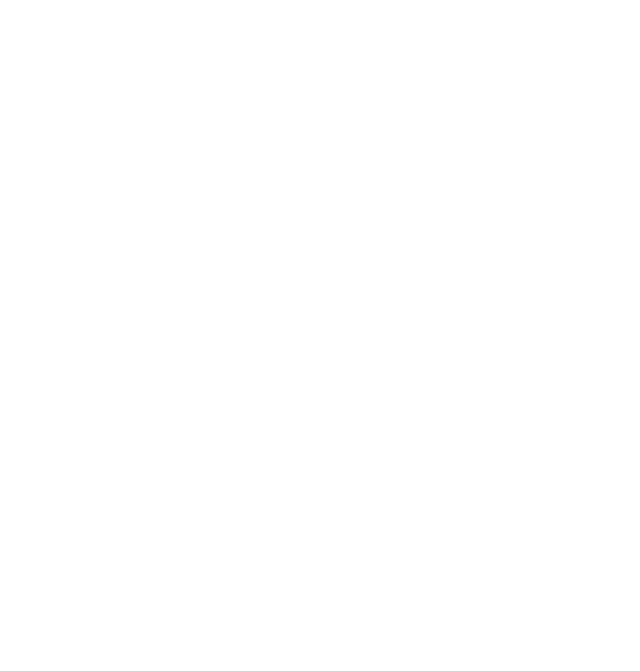
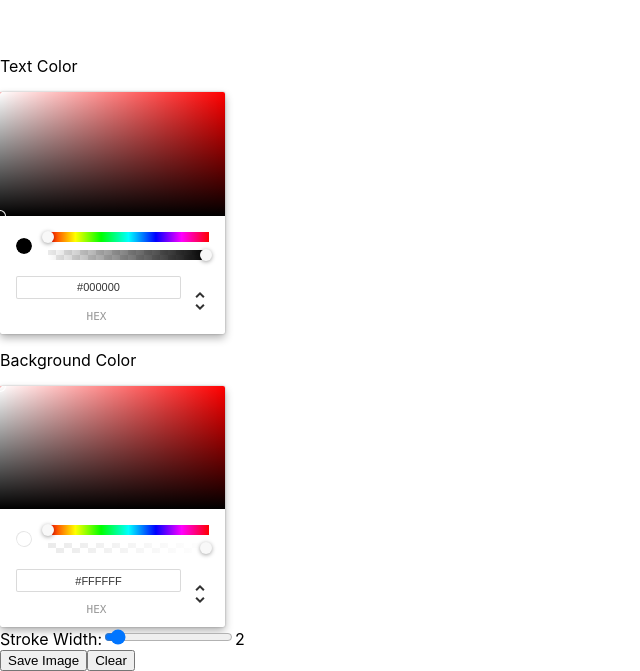
Before and after one commit to anshi06/Swift-sign, a React (Create React App) app: page / in a window 1280 px wide. Shown: the part 346-1017 px from the top of the page, without its empty margins (0-640 px from the left). Before the commit the page ends 800 px from the top, so only its background shows below. Built offline with nearby package versions, Linux system fonts and the light colour scheme.

Commit message:
Boilerplate

```diff
--- a/package.json
+++ b/package.json
@@ -7,6 +7,7 @@
     "@testing-library/react": "^13.4.0",
     "@testing-library/user-event": "^13.5.0",
     "react": "^18.2.0",
+    "react-color": "^2.19.3",
     "react-dom": "^18.2.0",
     "react-scripts": "5.0.1",
     "web-vitals": "^2.1.4"
@@ -34,5 +35,8 @@
       "last 1 firefox version",
       "last 1 safari version"
     ]
+  },
+  "devDependencies": {
+    "@babel/plugin-proposal-private-property-in-object": "^7.21.11"
   }
 }
--- a/src/App.js
+++ b/src/App.js
@@ -1,7 +1,165 @@
+import { useRef, useState } from "react";
+import { ChromePicker } from "react-color";
+
 function App() {
+  const canvasRef = useRef(null);
+  const [textColor, setTextColor] = useState("#000000");
+  const [backgroundColor, setBackgroundColor] = useState("#ffffff");
+  const [isDrawing, setIsDrawing] = useState(false);
+  const [showTextColorPicker, setShowTextColorPicker] = useState(false);
+  const [strokeWidth, setStrokeWidth] = useState(2); // Initial stroke width
+
+  const saveImage = () => {
+    const canvas = canvasRef.current;
+    if (!canvas) return;
+
+    const dataUrl = canvas.toDataURL();
+
+    const link = document.createElement("a");
+    link.href = dataUrl;
+
+    link.download = "signature.png";
+
+    link.click();
+  };
+
+  const clearCanvas = () => {
+    const canvas = canvasRef.current;
+    if (!canvas) return;
+
+    const ctx = canvas.getContext("2d");
+
+    ctx.clearRect(0, 0, canvas.width, canvas.height);
+  };
+
+  const startDrawing = (e) => {
+    const canvas = canvasRef.current;
+    if (!canvas) return;
+
+    const ctx = canvas.getContext("2d");
+    setIsDrawing(true);
+
+    ctx.strokeStyle = textColor;
+    ctx.fillStyle = backgroundColor;
+
+    const x = e.nativeEvent.offsetX;
+    const y = e.nativeEvent.offsetY;
+    ctx.beginPath();
+    ctx.moveTo(x, y);
+  };
+
+  const draw = (e) => {
+    if (!isDrawing) return;
+
+    const canvas = canvasRef.current;
+    if (!canvas) return;
+
+    const ctx = canvas.getContext("2d");
+
+    ctx.lineWidth = strokeWidth;
+
+    const x = e.nativeEvent.offsetX;
+    const y = e.nativeEvent.offsetY;
+    ctx.lineTo(x, y);
+    ctx.stroke();
+  };
+
+  const endDrawing = () => {
+    setIsDrawing(false);
+  };
+
+  const updateCanvasBackground = (color) => {
+    const canvas = canvasRef.current;
+    if (!canvas) return;
+
+    const ctx = canvas.getContext("2d");
+    ctx.fillStyle = color;
+    ctx.fillRect(0, 0, canvas.width, canvas.height);
+  };
+
+  const updateCanvasTextColor = (color) => {
+    const canvas = canvasRef.current;
+    if (!canvas) return;
+
+    const ctx = canvas.getContext("2d");
+    ctx.strokeStyle = color;
+  };
+
+  const handleStrokeWidthChange = (e) => {
+    setStrokeWidth(parseInt(e.target.value));
+  };
+
   return (
-    <div className="App">
-      <h1>Swift-Sign</h1>
+    <div>
+      <h1>
+        Swift Sign
+      </h1>
+      <div>
+        <canvas
+          ref={canvasRef}
+          width={600}
+          height={300}
+          className="border border-gray-400"
+          onMouseDown={startDrawing}
+          onMouseMove={draw}
+          onMouseUp={endDrawing}
+          onMouseOut={endDrawing}
+        ></canvas>
+
+        <div>
+          <div onChange={() => setShowTextColorPicker(!showTextColorPicker)}>
+            <p className="mb-5 text-center bg-green-500 text-white">
+              Text Color
+            </p>
+            <ChromePicker
+              color={textColor}
+              onChange={(color) => {
+                setTextColor(color.hex);
+                updateCanvasTextColor(color.hex);
+              }}
+              style={{ display: showTextColorPicker ? "block" : "none" }}
+            />
+          </div>
+          <div>
+            <p className=" text-center bg-green-500 text-white mb-5">
+              Background Color
+            </p>
+            <ChromePicker
+              color={backgroundColor}
+              onChange={(color) => {
+                setBackgroundColor(color.hex);
+                updateCanvasBackground(color.hex);
+              }}
+            />
+          </div>
+        </div>
+
+        <div>
+          <label className="mr-2">Stroke Width:</label>
+          <input
+            type="range"
+            min="1"
+            max="20"
+            value={strokeWidth}
+            onChange={handleStrokeWidthChange}
+            className="slider"
+          />
+          <span className="ml-2">{strokeWidth}</span>
+        </div>
+
+        <div>
+          <button
+            onClick={saveImage}
+          >
+            Save Image
+          </button>
+          <button
+            onClick={clearCanvas}
+          >
+            Clear
+          </button>
+        </div>
+      </div>
     </div>
   );
 }
```
Also changed, not shown: 1 other file (tests, documents, lock files or other folders).
